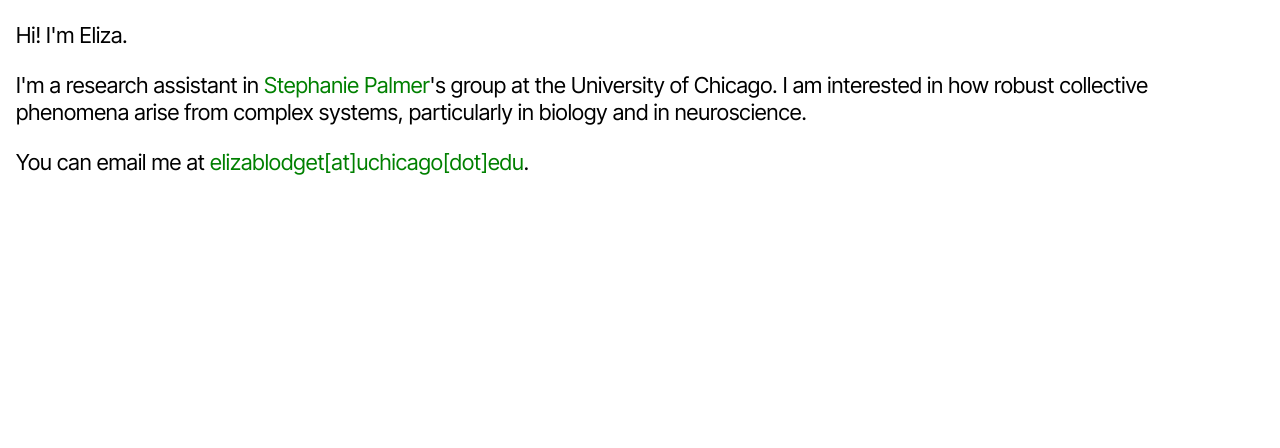
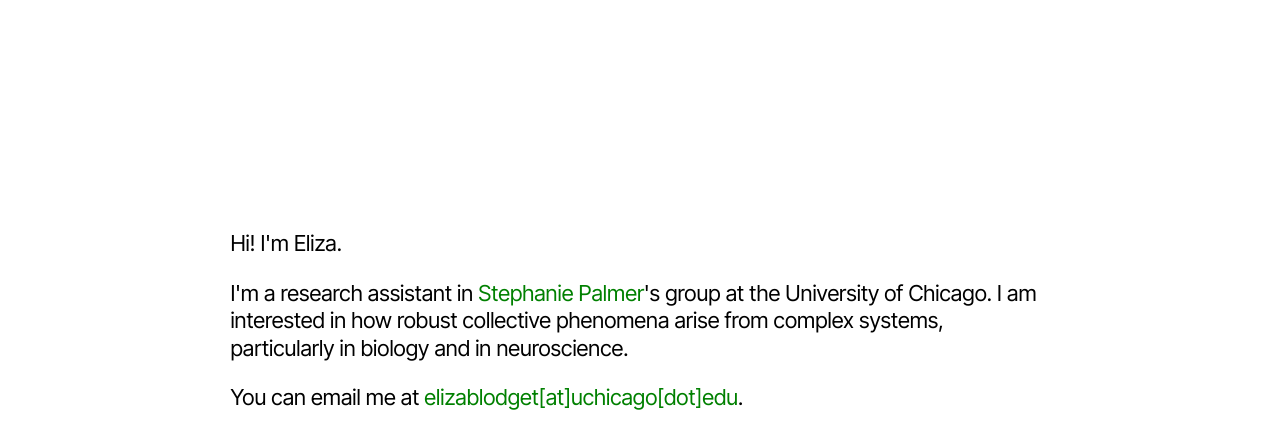
Before and after one commit to elizamzb/elizamzb.github.io, a plain HTML site: page index.html in a window 1280 px wide. Drawn offline with nearby package versions, Linux system fonts and the light colour scheme.

Commit message:
Update stylesheet.css

```diff
--- a/css/stylesheet.css
+++ b/css/stylesheet.css
@@ -1,11 +1,10 @@
 html,body {
 	font-family: 'Inter Tight', sans-serif;
 	font-size: .9em;
-    margin: 1em 0;
+    margin: 10%;
     background-color: white;
     color: black;
 	font-size: 20px;
-    margin: 0px 8px 0px 8px;
 	line-height: 1.25;
 }
 
```
